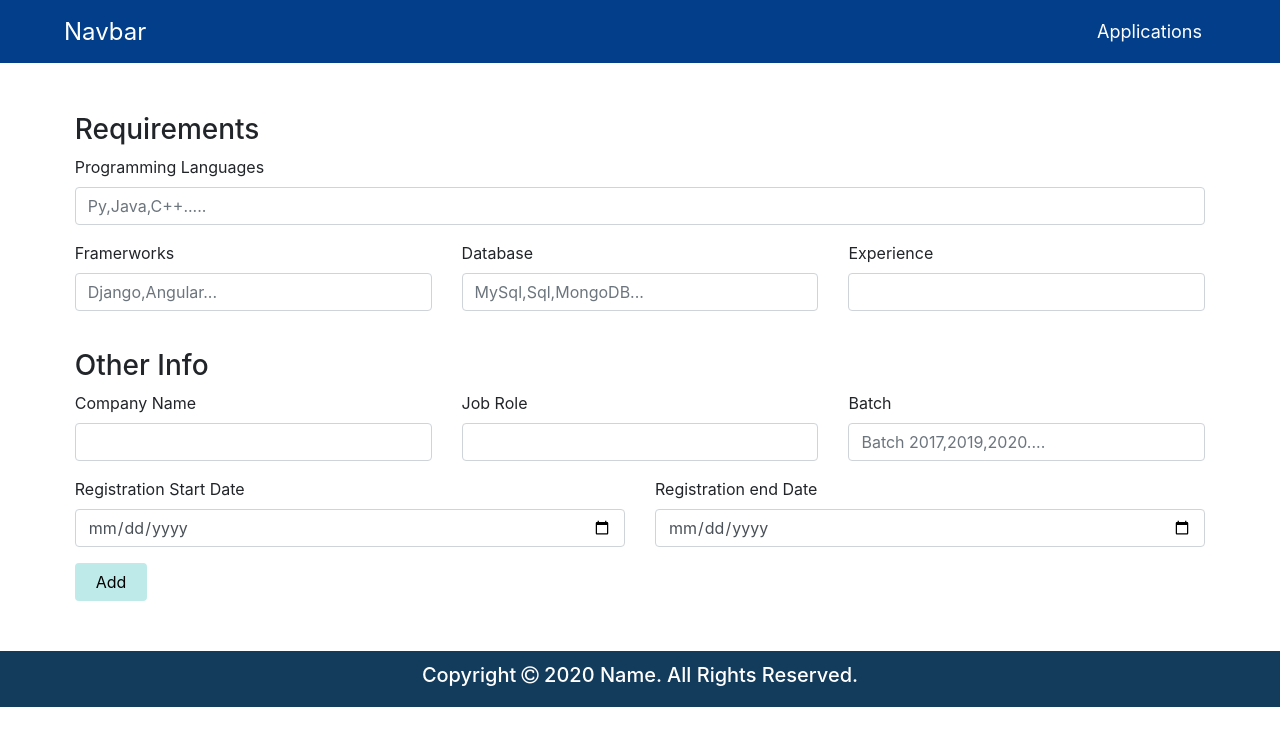
After one commit to shrikantpadhy18/ResumeRankingSystem, a Django app: page /addesc/ in a window 1280 px wide. The commit adds this page. Shown: the top 746 px of the page. Run offline with Django 3.2, Linux system fonts and the light colour scheme; some libraries are stand-ins or nearby versions.

Commit message:
work in progress-started with jobdesc part

```diff
--- a/CVAnalysis/CVAnalysis/settings.py
+++ b/CVAnalysis/CVAnalysis/settings.py
@@ -124,10 +124,10 @@ USE_TZ = True
 
 STATIC_URL = '/static/'
 STATICFILES_DIRS=[
-    os.path.join(BASE_DIR,'static')
+    os.path.join(BASE_DIR,"static")
 ]
 
 STATIC_ROOT=os.path.join(BASE_DIR,'assets')
 
+MEDIA_ROOT=os.path.join(BASE_DIR,'media')
 MEDIA_URL='/media/'
-MEDIA_ROOT=os.path.join(BASE_DIR,'media')
--- a/CVAnalysis/CVAnalysis/urls.py
+++ b/CVAnalysis/CVAnalysis/urls.py
@@ -15,9 +15,13 @@ Including another URLconf
 """
 from django.contrib import admin
 from django.urls import path
+from cvmanager.views import homepage,contact,login,register,add,studentlogin,studentDash,about,companylogin,companyregister,companyverify,companyhome,signout,apply,applied,addesc
+
 from django.conf import settings
-from cvmanager.views import homepage,contact,login,register,add,studentlogin,studentDash,about,companylogin,companyregister,companyverify,companyhome,signout,apply
 from django.conf.urls.static import static
+from django.conf.urls import url
+from django.views.static import serve
+
 urlpatterns = [
 
     path('',homepage,name="homepage"),
@@ -31,11 +35,17 @@ urlpatterns = [
     path('register/add/',add,name="add"),
     path('register/',register,name="register"),
 
+    path('addesc/',addesc,name="addesc"),
+    path('apply/applied',applied,name="applied"),
+    path('apply/',apply,name="apply"),
     path('contact/',contact,name="contact"),
-    path('apply/',apply,name="apply"),
     path('login/studentlogin',studentlogin,name="studentlogin"),
     path('login/',login,name="login"),
     path('signout/',signout,name="signout"),
+    path('admin/', admin.site.urls),
+    url(r'^download/(?P<path>.*)$',serve,{'document_root':settings.MEDIA_ROOT}),
+]+static(settings.MEDIA_URL,document_root=settings.MEDIA_ROOT)
 
-    path('admin/', admin.site.urls),
-]+static(settings.MEDIA_URL,document_root=settings.MEDIA_ROOT)
+
+    #urlpattern+=static(settings.STATIC_URL,document_root=settings.STATIC_ROOT)
+    #urlpatterns+=static(settings.MEDIA_URL,document_root=settings.MEDIA_ROOT)
--- a/CVAnalysis/cvmanager/views.py
+++ b/CVAnalysis/cvmanager/views.py
@@ -1,6 +1,6 @@
 from django.shortcuts import render,redirect
 from django.contrib.auth.models import User,auth
-from . models import CompanyDetail
+from . models import CompanyDetail,appliedDetail
 from django.contrib.sessions.models import Session
 
 # Create your views here.
@@ -36,6 +36,7 @@ def add(request):
             if(password1==password2 and len(password1)>=5):
                 user=User.objects.create_user(first_name=name,password=password1,email=email,username=username)
                 user.save()
+                request.session['name']=name
                 print("user created")
                 return redirect('login')
             else:
@@ -89,6 +90,7 @@ def studentlogin(request):
             request.session['is_logged']=True
             request.session['email']=email
             request.session['username']=username
+            #request.session['name']=name
             auth.login(request,user)
             print("user exists")
             return render(request,"studentHome.html")
@@ -114,5 +116,22 @@ def signout(request):
     auth.logout(request)
     #request.session['is_logged']=False
     return render(request,"login.html")
+
 def apply(request):
+
     return render(request,"apply.html")
+def applied(request):
+    if(request.method=="POST"):
+        name=request.POST["name"]
+        email=request.POST["email"]
+        mobile=request.POST["phone"]
+        gender=request.POST["gender"]
+        file=request.FILES["file"]
+        #resumepath="C://Users//shrikant padhy//Desktop//Path//"+request.session['username']
+        record=appliedDetail(name=name,email=email,mobile=mobile,gender=gender,resumepath=file)
+        #print(request.session['username'])
+        record.save()
+
+        return redirect("apply")
+def addesc(request):
+    return render(request,"RequireMentForm.html")
--- /dev/null
+++ b/CVAnalysis/static/css/RequirementForm.css
@@ -0,0 +1,56 @@
+* {
+  margin: 0;
+  padding: 0;
+  box-sizing: border-box;
+}
+
+.topSection {
+  background-color: #023e8a;
+}
+
+.navbar-nav .nav-item .nav-link {
+  color: white;
+  font-size: 18px;
+  padding: 10px 10px;
+  margin-right: 4px;
+  transition: all 0.2s ease;
+}
+
+.navbar-nav .nav-item .nav-link:hover {
+  color: rgb(212, 208, 208);
+}
+
+.navbar-brand {
+  color: white !important;
+  font-size: 24px !important;
+}
+.mainSection {
+  /* background-color: black; */
+  padding: 2% 2%;
+}
+.mainSection .formSection {
+  /* background-color: red; */
+  padding: 2% 4%;
+}
+
+.formSection .secondSection {
+  margin-top: 2%;
+}
+
+.formSection .btn {
+  background-color: #beebe9;
+  padding: 6px 20px;
+  color: black;
+  border-radius: 4px;
+  transition: all 0.3s ease;
+}
+
+.formSection .btn:hover {
+  background-color: #e1f2fb;
+}
+
+.footer {
+  background-color: #133b5c;
+  color: white;
+  padding: 12px 0px;
+}
--- /dev/null
+++ b/CVAnalysis/template/RequireMentForm.html
@@ -0,0 +1,208 @@
+{% load static %}
+<!DOCTYPE html>
+<html lang="en">
+  <head>
+    <title>Title</title>
+    <!-- Required meta tags -->
+    <meta charset="utf-8" />
+    <meta
+      name="viewport"
+      content="width=device-width, initial-scale=1, shrink-to-fit=no"
+    />
+
+    <link
+      href="//maxcdn.bootstrapcdn.com/font-awesome/4.7.0/css/font-awesome.min.css"
+      rel="stylesheet"
+    />
+
+    <link
+      rel="stylesheet"
+      href="https://stackpath.bootstrapcdn.com/bootstrap/4.3.1/css/bootstrap.min.css"
+      integrity="sha384-ggOyR0iXCbMQv3Xipma34MD+dH/1fQ784/j6cY/iJTQUOhcWr7x9JvoRxT2MZw1T"
+      crossorigin="anonymous"
+    />
+    <link rel="stylesheet" href="{% static 'css/RequirementForm.css' %}" />
+  </head>
+  <body>
+    <div>
+      <div class="topSection px-5">
+        <nav class="navbar navbar-expand-sm navbar-light">
+          <a class="navbar-brand" href="#">Navbar</a>
+          <button
+            class="navbar-toggler"
+            type="button"
+            data-toggle="collapse"
+            data-target="#mainNav"
+          >
+            <span class="navbar-toggler-icon"></span>
+          </button>
+          <div class="collapse navbar-collapse" id="mainNav">
+            <ul class="navbar-nav ml-auto">
+              <li class="nav-item">
+                <a class="nav-link" href="#">Applications</a>
+              </li>
+            </ul>
+          </div>
+        </nav>
+      </div>
+      <div class="mainSection">
+        <div class="formSection">
+          <div class="firstSection">
+            <h3>Requirements</h3>
+            <div class="form-group">
+              <label for="pl">Programming Languages</label>
+                <input
+                  type="text"
+                  class="form-control"
+                  id="pl"
+                  placeholder="Py,Java,C++....."
+                  required
+                />
+            </div>
+            <div class="row">
+              <div class="col">
+                <div class="form-group">
+                  <label for="fm">Framerworks</label>
+                  <input
+                    type="password"
+                    class="form-control"
+                    id="fm"
+                    placeholder="Django,Angular..."
+                    required
+                  />
+                </div>
+              </div>
+              <div class="col">
+                <div class="form-group">
+                  <label for="db">Database</label>
+                  <input
+                    type="password"
+                    class="form-control"
+                    id="db"
+                    placeholder="MySql,Sql,MongoDB..."
+                    required
+                  />
+                </div>
+              </div>
+              <div class="col">
+                <div class="form-group">
+                  <label for="ep">Experience</label>
+                  <input
+                    type="password"
+                    class="form-control"
+                    id="ep"
+                    placeholder=""
+                    required
+                  />
+                </div>
+
+              </div>
+            </div>
+          </div>
+
+          <div class="secondSection">
+            <h3>Other Info</h3>
+            <div class="row">
+              <div class="col">
+                <div class="form-group">
+                  <label for="cn">Company Name</label>
+                    <input
+                      type="text"
+                      class="form-control"
+                      id="cn"
+                      placeholder=""
+                      required
+                    />
+                </div>
+              </div>
+              <div class="col">
+                <div class="form-group">
+                  <label for="jl">Job Role</label>
+                    <input
+                      type="text"
+                      class="form-control"
+                      id="jl"
+                      placeholder=""
+                      required
+                    />
+                </div>
+
+              </div>
+              <div class="col">
+                <div class="form-group">
+                  <label for="ba">Batch</label>
+                    <input
+                      type="text"
+                      class="form-control"
+                      id="ba"
+                      placeholder="Batch 2017,2019,2020...."
+                      required
+                    />
+                </div>
+              </div>
+
+            </div>
+            <div class="row">
+              <div class="col">
+                <div class="form-group">
+                  <label for="sd">Registration Start Date</label>
+                    <input
+                      type="date"
+                      class="form-control"
+                      id="sd"
+                      placeholder=""
+                      required
+                    />
+                </div>
+
+              </div>
+              <div class="col">
+                <div class="form-group">
+                  <label for="ed">Registration end Date</label>
+                    <input
+                      type="date"
+                      class="form-control"
+                      id="ed"
+                      placeholder=""
+                      required
+                    />
+                </div>
+              </div>
+            </div>
+          </div>
+
+
+          <button type="submit" class="btn">Add</button>
+          </form>
+        </div>
+      </div>
+<!--
+      <div class="AppliedStudents">
+        Here list of applied student will come....
+      </div> -->
+
+      <div class="footer text-center">
+        <h5>
+          Copyright <i class="fa fa-copyright"></i> 2020 Name. All Rights
+          Reserved.
+        </h5>
+      </div>
+    </div>
+
+    <script
+      src="https://code.jquery.com/jquery-3.3.1.slim.min.js"
+      integrity="sha384-q8i/X+965DzO0rT7abK41JStQIAqVgRVzpbzo5smXKp4YfRvH+8abtTE1Pi6jizo"
+      crossorigin="anonymous"
+    ></script>
+    <script
+      src="https://cdnjs.cloudflare.com/ajax/libs/popper.js/1.14.7/umd/popper.min.js"
+      integrity="sha384-UO2eT0CpHqdSJQ6hJty5KVphtPhzWj9WO1clHTMGa3JDZwrnQq4sF86dIHNDz0W1"
+      crossorigin="anonymous"
+    ></script>
+    <script
+      src="https://stackpath.bootstrapcdn.com/bootstrap/4.3.1/js/bootstrap.min.js"
+      integrity="sha384-JjSmVgyd0p3pXB1rRibZUAYoIIy6OrQ6VrjIEaFf/nJGzIxFDsf4x0xIM+B07jRM"
+      crossorigin="anonymous"
+    ></script>
+  </body>
+</html>
--- a/CVAnalysis/template/studentHome.html
+++ b/CVAnalysis/template/studentHome.html
@@ -39,7 +39,7 @@
           <div class="collapse navbar-collapse" id="mainNav">
             <ul class="navbar-nav ml-auto">
               <li class="nav-item">
-                <a class="nav-link" href="#">Apply</a>
+                <a class="nav-link" href="/apply">Apply</a>
               </li>
               <li class="nav-item">
                 <a class="nav-link" href="/studentDash">Profile</a>
```
Also changed, not shown: CVAnalysis/assets/css/RequirementForm.css (added, +56 -0 lines), CVAnalysis/assets/css/apply.css (added, +68 -0 lines), CVAnalysis/cvmanager/models.py (+25 -0 lines), CVAnalysis/static/css/apply.css (added, +68 -0 lines), CVAnalysis/template/CompanyDashboard.html (+7 -4 lines), CVAnalysis/template/apply.html (+136 -6 lines), CVAnalysis/template/css/apply.css (added, +68 -0 lines), CVAnalysis/cvmanager/migrations/0002_applieddetail.py (added), CVAnalysis/cvmanager/migrations/0003_auto_20210424_1817.py (added), CVAnalysis/cvmanager/migrations/0004_jobdesc.py (added), 2 other files.
